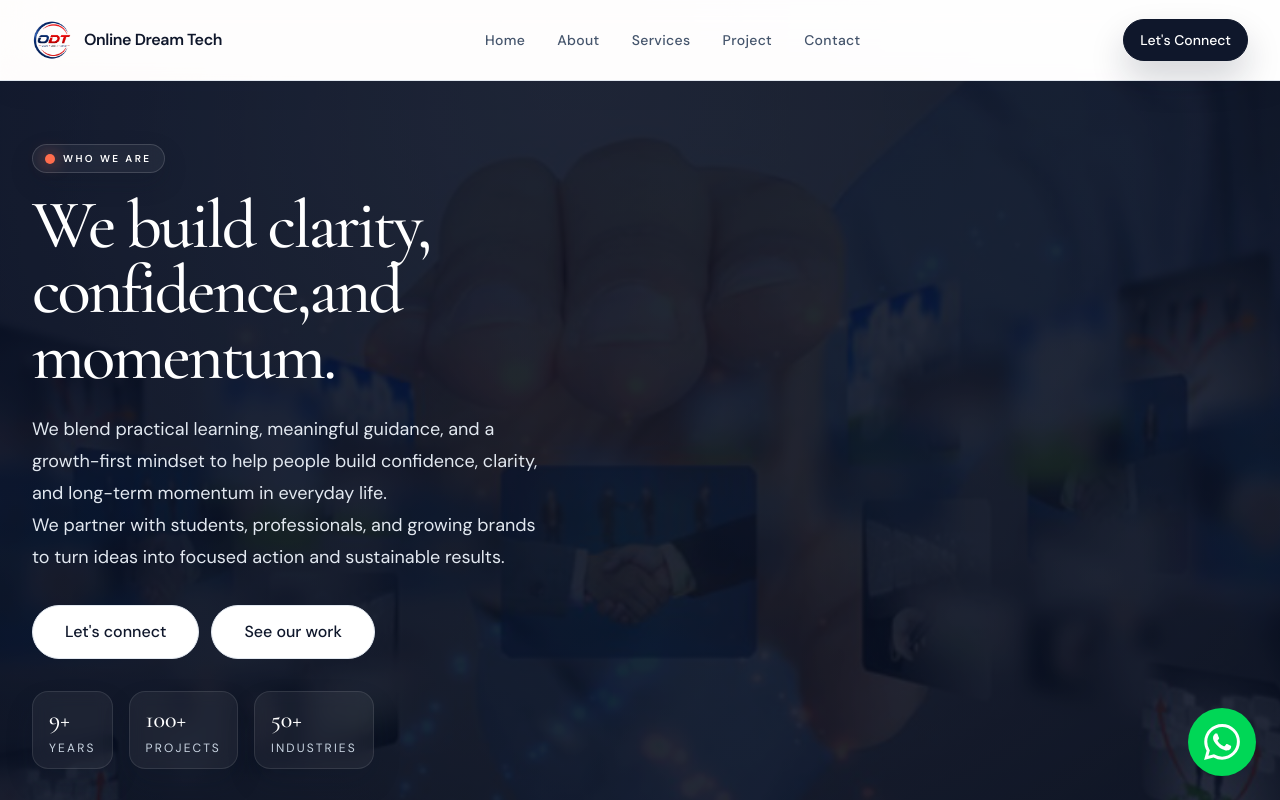
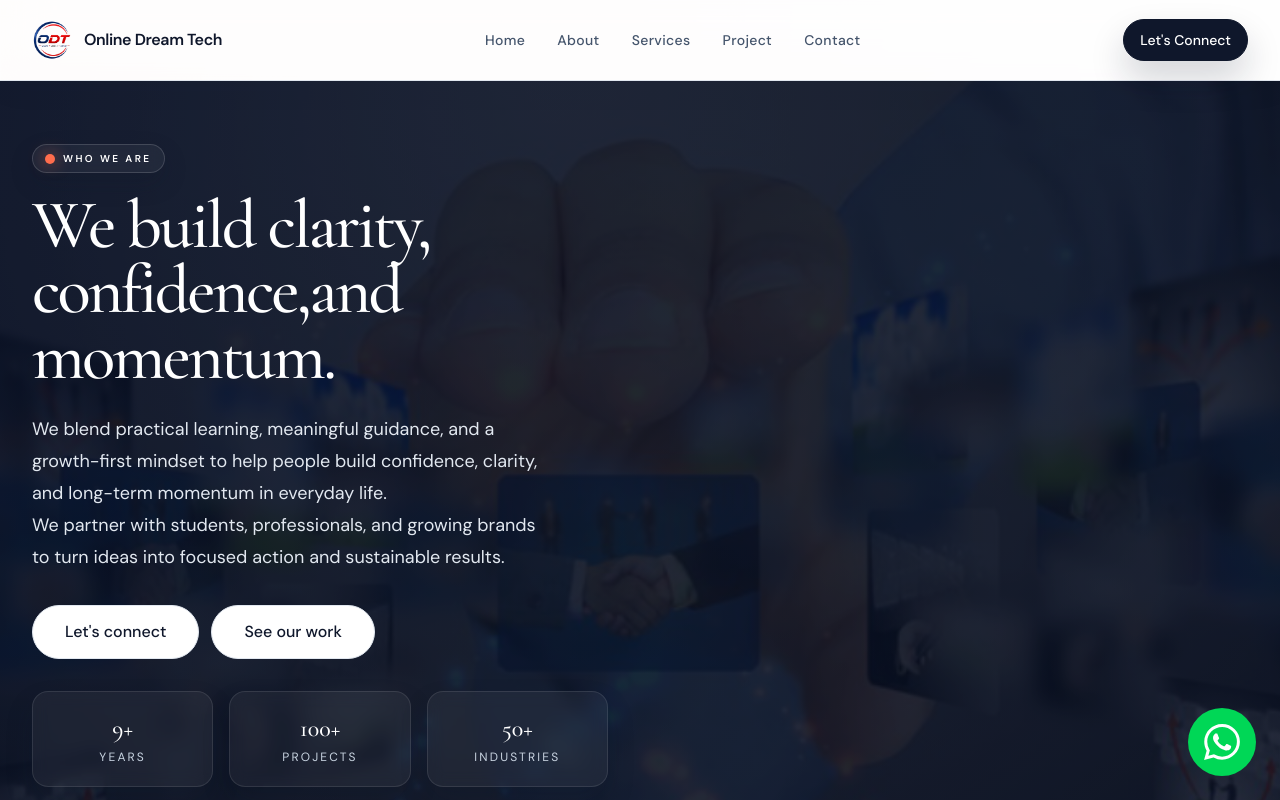
Before and after one commit to ydv83165-hub/online-dream-tech-, a Next.js app: page /about in a window 1280 px wide. Shown: the top 800 px of the page. Built offline with nearby package versions, Linux system fonts and the light colour scheme.

Commit message:
size chanes

```diff
--- a/app/about/page.tsx
+++ b/app/about/page.tsx
@@ -59,16 +59,16 @@ export default function AboutPage() {
                 <Button href="/services" variant="secondary" size="lg">See our work</Button>
               </div>
 
-              <div className="mt-8 flex flex-wrap gap-4 text-sm text-slate-200">
-                <div className="rounded-2xl border border-white/10 bg-white/5 px-4 py-3 shadow-[0_14px_28px_rgba(15,23,42,0.16)] backdrop-blur-sm">
+              <div className="mt-8 grid grid-cols-3 gap-4 text-sm text-slate-200">
+                <div className="flex h-24 min-w-0 flex-col items-center justify-center rounded-2xl border border-white/10 bg-white/5 px-2 py-3 text-center shadow-[0_14px_28px_rgba(15,23,42,0.16)] backdrop-blur-sm">
                   <div className="font-display text-2xl text-white">9+</div>
                   <div className="mt-1 text-xs uppercase tracking-[0.18em] text-slate-300">Years</div>
                 </div>
-                <div className="rounded-2xl border border-white/10 bg-white/5 px-4 py-3 shadow-[0_14px_28px_rgba(15,23,42,0.16)] backdrop-blur-sm">
+                <div className="flex h-24 min-w-0 flex-col items-center justify-center rounded-2xl border border-white/10 bg-white/5 px-2 py-3 text-center shadow-[0_14px_28px_rgba(15,23,42,0.16)] backdrop-blur-sm">
                   <div className="font-display text-2xl text-white">100+</div>
                   <div className="mt-1 text-xs uppercase tracking-[0.18em] text-slate-300">Projects</div>
                 </div>
-                <div className="rounded-2xl border border-white/10 bg-white/5 px-4 py-3 shadow-[0_14px_28px_rgba(15,23,42,0.16)] backdrop-blur-sm">
+                <div className="flex h-24 min-w-0 flex-col items-center justify-center rounded-2xl border border-white/10 bg-white/5 px-2 py-3 text-center shadow-[0_14px_28px_rgba(15,23,42,0.16)] backdrop-blur-sm">
                   <div className="font-display text-2xl text-white">50+</div>
                   <div className="mt-1 text-xs uppercase tracking-[0.18em] text-slate-300">Industries</div>
                 </div>
```
